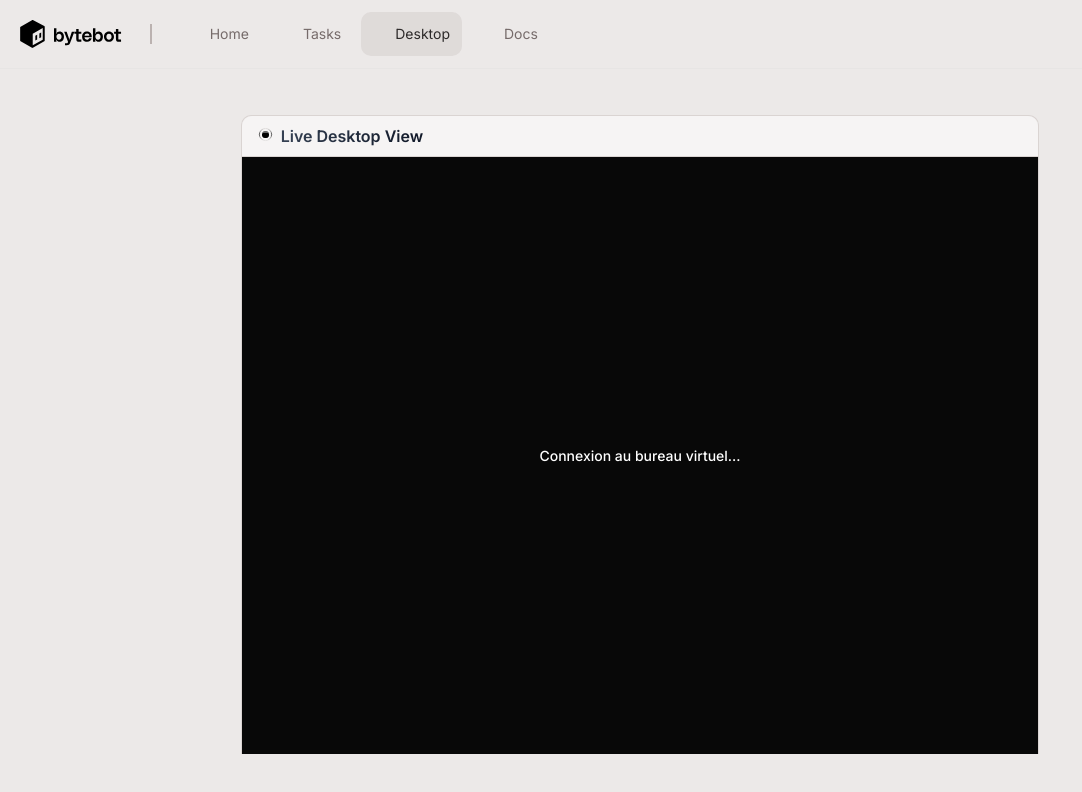
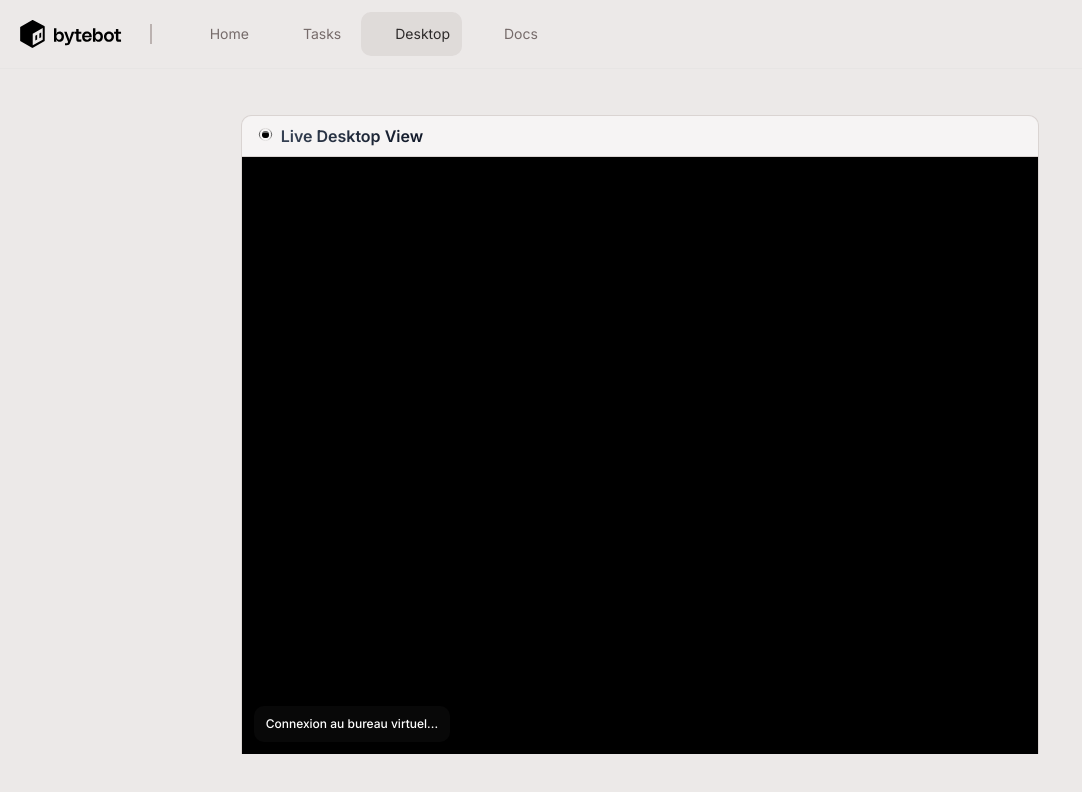
Before and after one commit to cyrano21/bytebot, a Next.js app in the folder packages/bytebot-ui/: page /desktop in a window 1280 px wide. Shown: the top 792 px of the page, without its empty margins (0-1082 px from the left). Built offline with nearby package versions, Linux system fonts and the light colour scheme; no server answers; some icons are missing.

Commit message:
fix(ui): make desktop disconnect notice nonblocking

```diff
--- a/packages/bytebot-ui/src/components/vnc/VncViewer.tsx
+++ b/packages/bytebot-ui/src/components/vnc/VncViewer.tsx
@@ -562,25 +562,23 @@ export function VncViewer({ viewOnly = true }: VncViewerProps) {
         viewerState === "disconnected" ||
         viewerState === "error") && (
         <div
-          className={`absolute z-10 flex px-6 text-center text-sm text-white ${
+          className={`pointer-events-none absolute z-10 flex text-left text-xs text-white ${
             fallbackImage
-              ? "inset-x-0 bottom-0 justify-center pb-4"
-              : "inset-0 items-center justify-center bg-neutral-950/80"
+              ? "bottom-3 left-3 right-3 justify-start sm:right-auto"
+              : "inset-x-3 bottom-3 justify-start sm:right-auto"
           }`}
         >
           <div
-            className={`max-w-md rounded-xl ${
-              fallbackImage ? "bg-neutral-950/75 px-4 py-3" : ""
-            }`}
+            className="max-w-[min(420px,calc(100vw-1.5rem))] rounded-lg bg-neutral-950/80 px-3 py-2 shadow-lg backdrop-blur"
           >
-            <p className="font-medium">{statusMessage}</p>
+            <p className="font-medium leading-5">{statusMessage}</p>
             {viewerState !== "loading" && (
-              <p className="mt-2 text-xs text-neutral-300">
+              <p className="mt-1 leading-4 text-neutral-300">
                 {secureContextRequired
                   ? canInteract
-                    ? "Le flux VNC live ne demarrera pas sans HTTPS/WSS, mais vous pouvez encore interagir via l'apercu."
-                    : "Le fallback screenshot peut rester disponible, mais le flux VNC live ne demarrera pas sans contexte securise."
-                  : "Verifiez que `BYTEBOT_DESKTOP_VNC_URL` pointe vers un service websockify accessible."}
+                    ? "Live indisponible sans HTTPS/WSS. L'apercu reste pilotable."
+                    : "Live indisponible sans HTTPS/WSS."
+                  : "Le bureau reste visible pendant la reconnexion."}
               </p>
             )}
           </div>
@@ -607,9 +605,7 @@ export function VncViewer({ viewOnly = true }: VncViewerProps) {
           }}
           onDisconnect={() => {
             setViewerState("disconnected");
-            setStatusMessage(
-              "Desktop deconnecte. Tentative de reconnexion...",
-            );
+            setStatusMessage("Desktop deconnecte, reconnexion en cours...");
           }}
           onSecurityFailure={() => {
             setViewerState("error");
```
